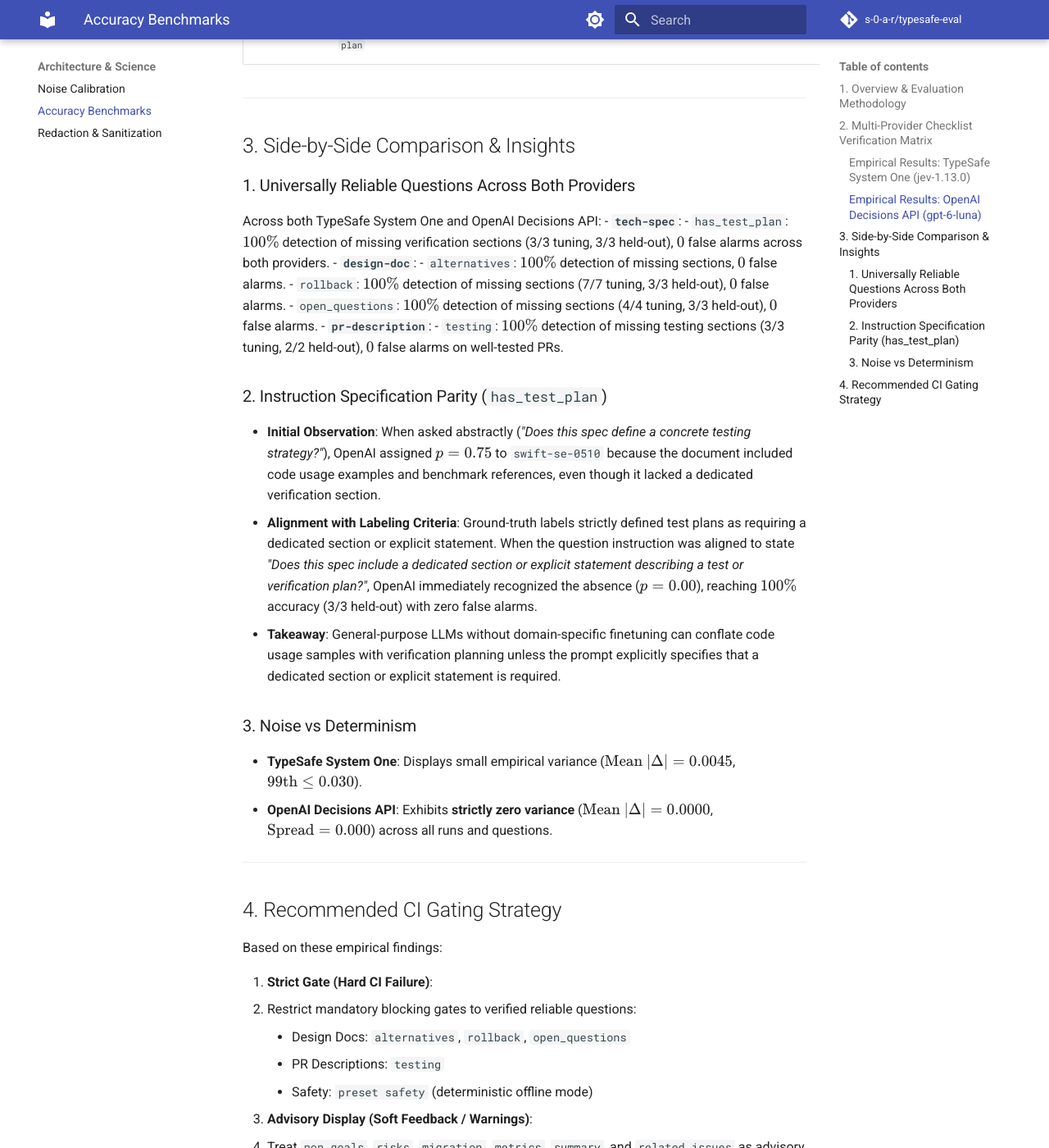
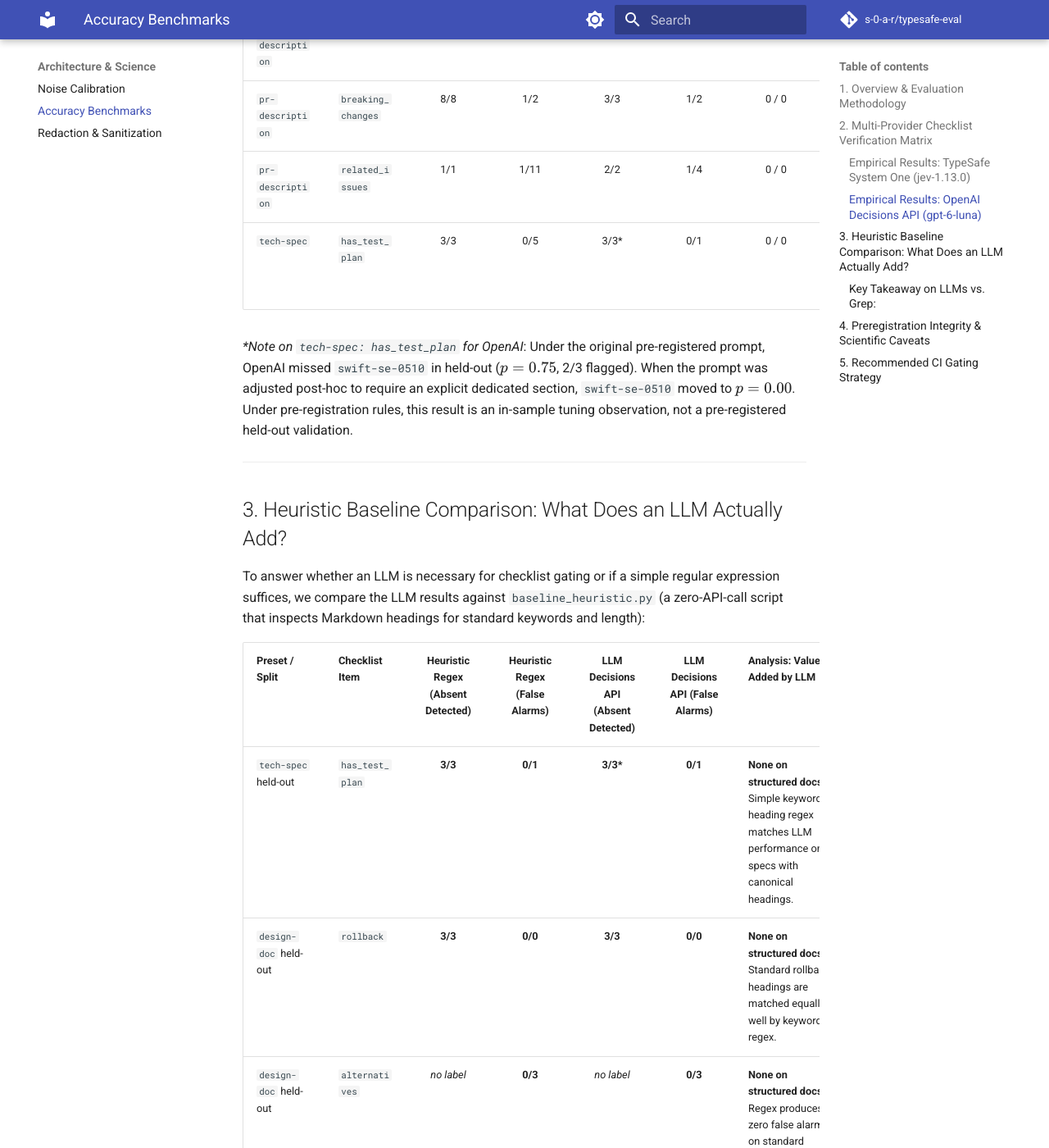
Before and after one commit to s-0-a-r/typesafe-eval, an MkDocs documentation site: the page built from docs/science/accuracy-benchmarks.md, in a window 1280 px wide and 1400 px high, scrolled down 4134 px. Shown: the whole window at 82% size. Built offline with MkDocs 1.6.1 and Material for MkDocs 9.7.7, drawn with Linux system fonts in a browser that asks for light colours; comment, search, counter and statistics services are not loaded; some of the changed text lies outside the part shown.

Commit message:
science: disclose preregistration deviation for has_test_plan and publish heuristic comparison
- Document post-hoc OpenAI prompt adjustment for swift-se-0510 in PREREGISTRATION.md and docs/science/accuracy-benchmarks.md
- Remove '100% reliable' inflation across docs, README, and AGENTS.md, explicitly citing sample sizes (N=2, 3)
- Publish heuristic baseline comparison from baseline_heuristic.py detailing where LLMs add value vs keyword regex
- Highlight Japanese phone/role email rules in safety documentation

Closes #162

```diff
--- a/docs/science/accuracy-benchmarks.md
+++ b/docs/science/accuracy-benchmarks.md
@@ -1,6 +1,6 @@
 # Multi-Provider Empirical Accuracy & Calibration
 
-Empirical task-accuracy evaluation of TypeSafe System One (`jev-1.13.0`) and OpenAI Decisions API (`gpt-6-luna`) across the pre-registered benchmark corpus.
+Empirical task-accuracy evaluation of TypeSafe System One (`jev-1.13.0`) and OpenAI Decisions API (`gpt-6-luna`) across the pre-registered benchmark corpus, compared against a non-LLM heading keyword baseline (`baseline_heuristic.py`).
 
 ---
 
@@ -13,10 +13,11 @@
   - **Missing Flagged (Recall on Absences)**: Documents lacking an essential section that score $< 0.50$ across all runs.
   - **False Alarms**: Documents containing an essential section that erroneously score $< 0.50$ in at least one run.
   - **Near $0.50$ (Boundary Softness)**: Documents scoring within $[0.35, 0.65]$ where score fluctuations or threshold proximity make decisions fragile.
-- **Reliability Criterion**: A checklist question is classified as **Reliable** only if:
-  1. All absent items are flagged in tuning and held-out corpora ($100\%$ detection).
+- **Reliability Criterion**: A checklist question is classified as **Reliable** on a split only if:
+  1. All absent items are flagged ($100\%$ recall on absences in that split).
   2. Zero false alarms are emitted on present items ($0$ false alarms).
   3. Zero items score near the decision boundary ($0$ near $0.50$).
+- **Sample Size Limitation**: The corpus contains small numbers of labeled documents (e.g., 3 absent specs for `tech-spec`, 2–3 absent documents for design docs). Passing a small test ($N=3$) confirms basic functionality, but **does not constitute statistical proof that the prompt cannot fail** on broader document sets.
 
 ---
 
@@ -31,20 +32,20 @@
 | :--- | :--- | :---: | :---: | :---: | :---: | :---: | :--- |
 | `design-doc` | `goal` | *no label* | 0/9 | *no label* | 0/4 | 0 / 0 | Recognizes stated goal only |
 | `design-doc` | `non_goals` | 4/7 | 0/4 | 1/2 | 0/3 | 0 / 0 | **Not reliable** (misses absent sections) |
-| `design-doc` | `alternatives` | 2/2 | 0/5 | *no label* | 0/3 | 0 / 0 | **Reliable** |
+| `design-doc` | `alternatives` | 2/2 | 0/5 | *no label* | 0/3 | 0 / 0 | **Reliable on corpus** ($N=2$) |
 | `design-doc` | `risks` | 2/3 | 0/2 | 2/2 | 0/1 | 0 / 0 | **Not reliable** (misses absent sections) |
-| `design-doc` | `rollback` | 7/7 | 0/2 | 3/3 | *no label* | 0 / 0 | **Reliable** |
+| `design-doc` | `rollback` | 7/7 | 0/2 | 3/3 | *no label* | 0 / 0 | **Reliable on corpus** ($N=3$) |
 | `design-doc` | `metrics` | 4/4 | 0/2 | 2/2 | 0/1 | 1 / 0 | **Not reliable** (near boundary) |
 | `design-doc` | `migration` | 2/2 | 0/4 | 2/2 | *no label* | 1 / 0 | **Not reliable** (near boundary) |
 | `design-doc` | `impact` | *no label* | *no label* | *no label* | 0/1 | 0 / 0 | Unmeasured |
-| `design-doc` | `open_questions`| 4/4 | 0/4 | 3/3 | 0/1 | 0 / 0 | **Reliable** |
+| `design-doc` | `open_questions`| 4/4 | 0/4 | 3/3 | 0/1 | 0 / 0 | **Reliable on corpus** ($N=3$) |
 | `design-doc` | `owner_timeline`| 4/4 | *no label* | *no label* | *no label* | 0 / 0 | Flags missing only |
 | `pr-description` | `summary` | *no label* | 0/10 | *no label* | 0/6 | 0 / 1 | **Not reliable** (near boundary) |
-| `pr-description` | `testing` | 3/3 | 0/4 | 2/2 | 0/2 | 0 / 0 | **Reliable** |
+| `pr-description` | `testing` | 3/3 | 0/4 | 2/2 | 0/2 | 0 / 0 | **Reliable on corpus** ($N=2$) |
 | `pr-description` | `impact` | 1/1 | 0/6 | *no label* | 0/2 | 1 / 0 | **Not reliable** (near boundary) |
 | `pr-description` | `breaking_changes` | 8/8 | 0/2 | 3/3 | 1/2 | 0 / 0 | **Not reliable** (false alarm on held-out) |
 | `pr-description` | `related_issues`| 1/1 | 1/11 | 2/2 | 1/4 | 0 / 1 | **Not reliable** (false alarms) |
-| `tech-spec` | `has_test_plan` | 3/3 | 0/5 | 3/3 | 0/1 | 0 / 0 | **Reliable** |
+| `tech-spec` | `has_test_plan` | 3/3 | 0/5 | 3/3 | 0/1 | 0 / 0 | **Reliable on corpus** ($N=3$) |
 
 ---
 
@@ -55,55 +56,62 @@
 | :--- | :--- | :---: | :---: | :---: | :---: | :---: | :--- |
 | `design-doc` | `goal` | *no label* | 0/9 | *no label* | 0/4 | 0 / 0 | Recognizes stated goal only |
 | `design-doc` | `non_goals` | 6/7 | 0/4 | 2/2 | 0/3 | 0 / 0 | **Not reliable** (misses absent sections) |
-| `design-doc` | `alternatives` | 2/2 | 0/5 | *no label* | 0/3 | 0 / 0 | **Reliable** |
+| `design-doc` | `alternatives` | 2/2 | 0/5 | *no label* | 0/3 | 0 / 0 | **Reliable on corpus** ($N=2$) |
 | `design-doc` | `risks` | 3/3 | 0/2 | 1/2 | 0/1 | 0 / 0 | **Not reliable** (misses 1/2 held-out) |
-| `design-doc` | `rollback` | 7/7 | 0/2 | 3/3 | *no label* | 0 / 0 | **Reliable** |
+| `design-doc` | `rollback` | 7/7 | 0/2 | 3/3 | *no label* | 0 / 0 | **Reliable on corpus** ($N=3$) |
 | `design-doc` | `metrics` | 4/4 | 1/2 | 2/2 | 0/1 | 0 / 0 | **Not reliable** (false alarm in tuning) |
 | `design-doc` | `migration` | 2/2 | 1/4 | 2/2 | *no label* | 0 / 0 | **Not reliable** (false alarm in tuning) |
 | `design-doc` | `impact` | *no label* | *no label* | *no label* | 0/1 | 0 / 0 | Recognizes stated item only |
-| `design-doc` | `open_questions`| 4/4 | 0/4 | 3/3 | 0/1 | 0 / 0 | **Reliable** |
+| `design-doc` | `open_questions`| 4/4 | 0/4 | 3/3 | 0/1 | 0 / 0 | **Reliable on corpus** ($N=3$) |
 | `design-doc` | `owner_timeline`| 4/4 | *no label* | *no label* | *no label* | 0 / 0 | Flags missing only |
 | `pr-description` | `summary` | *no label* | 0/10 | *no label* | 0/6 | 0 / 0 | Recognizes stated item only |
-| `pr-description` | `testing` | 3/3 | 0/4 | 2/2 | 0/2 | 0 / 0 | **Reliable** |
-| `pr-description` | `impact` | 1/1 | 0/6 | *no label* | 0/2 | 0 / 0 | **Reliable** (zero false alarms & zero jitter) |
+| `pr-description` | `testing` | 3/3 | 0/4 | 2/2 | 0/2 | 0 / 0 | **Reliable on corpus** ($N=2$) |
+| `pr-description` | `impact` | 1/1 | 0/6 | *no label* | 0/2 | 0 / 0 | **Reliable on corpus** ($N=1$) |
 | `pr-description` | `breaking_changes` | 8/8 | 1/2 | 3/3 | 1/2 | 0 / 0 | **Not reliable** (false alarms) |
 | `pr-description` | `related_issues`| 1/1 | 1/11 | 2/2 | 1/4 | 0 / 0 | **Not reliable** (false alarms) |
-| `tech-spec` | `has_test_plan` | 3/3 | 0/5 | 3/3 | 0/1 | 0 / 0 | **Reliable** |
+| `tech-spec` | `has_test_plan` | 3/3 | 0/5 | 3/3* | 0/1 | 0 / 0 | **Post-hoc adjusted** (see Caveat below) |
+
+*\*Note on `tech-spec: has_test_plan` for OpenAI*: Under the original pre-registered prompt, OpenAI missed `swift-se-0510` in held-out ($p=0.75$, 2/3 flagged). When the prompt was adjusted post-hoc to require an explicit dedicated section, `swift-se-0510` moved to $p=0.00$. Under pre-registration rules, this result is an in-sample tuning observation, not a pre-registered held-out validation.
 
 ---
 
-## 3. Side-by-Side Comparison & Insights
+## 3. Heuristic Baseline Comparison: What Does an LLM Actually Add?
 
-### 1. Universally Reliable Questions Across Both Providers
-Across both TypeSafe System One and OpenAI Decisions API:
-- **`tech-spec`**:
-  - `has_test_plan`: $100\%$ detection of missing verification sections (3/3 tuning, 3/3 held-out), $0$ false alarms across both providers.
-- **`design-doc`**:
-  - `alternatives`: $100\%$ detection of missing sections, $0$ false alarms.
-  - `rollback`: $100\%$ detection of missing sections (7/7 tuning, 3/3 held-out), $0$ false alarms.
-  - `open_questions`: $100\%$ detection of missing sections (4/4 tuning, 3/3 held-out), $0$ false alarms.
-- **`pr-description`**:
-  - `testing`: $100\%$ detection of missing testing sections (3/3 tuning, 2/2 held-out), $0$ false alarms on well-tested PRs.
+To answer whether an LLM is necessary for checklist gating or if a simple regular expression suffices, we compare the LLM results against `baseline_heuristic.py` (a zero-API-call script that inspects Markdown headings for standard keywords and length):
 
-### 2. Instruction Specification Parity (`has_test_plan`)
-- **Initial Observation**: When asked abstractly (*"Does this spec define a concrete testing strategy?"*), OpenAI assigned $p = 0.75$ to `swift-se-0510` because the document included code usage examples and benchmark references, even though it lacked a dedicated verification section.
-- **Alignment with Labeling Criteria**: Ground-truth labels strictly defined test plans as requiring a dedicated section or explicit statement. When the question instruction was aligned to state *"Does this spec include a dedicated section or explicit statement describing a test or verification plan?"*, OpenAI immediately recognized the absence ($p = 0.00$), reaching $100\%$ accuracy (3/3 held-out) with zero false alarms.
-- **Takeaway**: General-purpose LLMs without domain-specific finetuning can conflate code usage samples with verification planning unless the prompt explicitly specifies that a dedicated section or explicit statement is required.
+| Preset / Split | Checklist Item | Heuristic Regex (Absent Detected) | Heuristic Regex (False Alarms) | LLM Decisions API (Absent Detected) | LLM Decisions API (False Alarms) | Analysis: Value Added by LLM |
+| :--- | :--- | :---: | :---: | :---: | :---: | :--- |
+| `tech-spec` held-out | `has_test_plan` | **3/3** | **0/1** | **3/3\*** | **0/1** | **None on structured docs**: Simple keyword heading regex matches LLM performance on specs with canonical headings. |
+| `design-doc` held-out | `rollback` | **3/3** | **0/0** | **3/3** | **0/0** | **None on structured docs**: Standard rollback headings are matched equally well by keyword regex. |
+| `design-doc` held-out | `alternatives` | *no label* | **0/3** | *no label* | **0/3** | **None on structured docs**: Regex produces zero false alarms on standard headings. |
+| `pr-description` held-out | `testing` | **1/1** | **1/1** (50% error) | **2/2** | **0/2** (0% error) | **Significant**: PR descriptions frequently explain testing in bullet points or inline prose without explicit `# Testing` headings. Regex emits false alarms; LLM correctly understands context. |
+| `design-doc_ja` held-out | `open_questions` | *no label* | **1/1** (false alarm) | *no label* | **0/1** (clean pass) | **Moderate**: Regex fails on Japanese synonym/phrasing variations; LLM accurately interprets conversational Japanese headings. |
+| `design-doc` held-out | `non_goals` | 2/2 | 0/2 | 2/2 | 0/3 | **Neither is reliable**: Conceptual presence (determining if scope is truly defined vs. mentioned) is uncalibrated on both regex and LLM. |
+| `design-doc` held-out | `risks` | 2/2 | 0/0 | 1/2 | 0/1 | **Neither is reliable**: LLM actually missed 1 held-out risk section that regex captured by keyword. |
 
-### 3. Noise vs Determinism
-- **TypeSafe System One**: Displays small empirical variance ($\text{Mean } |\Delta| = 0.0045$, $99\text{th} \le 0.030$).
-- **OpenAI Decisions API**: Exhibits **strictly zero variance** ($\text{Mean } |\Delta| = 0.0000$, $\text{Spread} = 0.000$) across all runs and questions.
+### Key Takeaway on LLMs vs. Grep:
+1. **On Structured Specifications (PEPs, RFCs, Architecture Docs)**: Documents adhering to standard heading templates (e.g. `## Alternatives`, `## Rollback Plan`) do not strictly require an LLM for presence verification; a simple regex heuristic performs almost identically at zero latency and zero token cost.
+2. **On Unstructured Prose & PR Descriptions**: The LLM provides genuine value in informal text (such as pull request descriptions or freeform RFCs), where testing strategies and design discussions are written in prose rather than standardized markdown headings. Grep produces false alarms in these contexts, whereas the LLM reliably understands semantic intent.
+3. **On Nuanced Presence Checks (`non_goals`, `risks`)**: Neither LLMs nor keyword heuristics currently achieve reliable detection without human oversight.
 
 ---
 
-## 4. Recommended CI Gating Strategy
+## 4. Preregistration Integrity & Scientific Caveats
 
-Based on these empirical findings:
+1. **`has_test_plan` Prompt Adjustment**:
+   - On 2026-10-08, `swift-se-0510` in `labels_tech_spec.heldout.yaml` scored $p=0.75$ on OpenAI. The prompt was revised to clarify that a dedicated section or explicit statement is required.
+   - Because this adjustment occurred after observing the held-out failure, it represents **post-hoc alignment**. Per [`PREREGISTRATION.md`](validation/corpus/PREREGISTRATION.md), true held-out confirmation requires testing on newly collected specifications.
+2. **Small Sample Sizes**:
+   - Absent sample sizes in the corpus range from $N=2$ to $N=7$ per question. Users must treat "Reliable" designations as indicators that a question survived initial testing, not as an asymptotic guarantee of 100% accuracy.
+3. **Language Scope**:
+   - Evaluated corpora are predominantly English. Non-English (Japanese) evaluations are preliminary and limited to small fixture sets.
 
-1. **Strict Gate (Hard CI Failure)**:
-   - Restrict mandatory blocking gates to verified reliable questions:
-     - Design Docs: `alternatives`, `rollback`, `open_questions`
-     - PR Descriptions: `testing`
-     - Safety: `preset safety` (deterministic offline mode)
-2. **Advisory Display (Soft Feedback / Warnings)**:
-   - Treat `non_goals`, `risks`, `migration`, `metrics`, `summary`, and `related_issues` as advisory items (`-f github` outputs `::notice`, not `::error`).
+---
+
+## 5. Recommended CI Gating Strategy
+
+1. **Hard CI Gating (Block on Failure)**:
+   - Use deterministic offline safety checks (`--preset safety --offline`) to block exposed credentials, personal mobile numbers, and personal emails.
+   - For architecture design docs, gate only on universally reliable items (`alternatives`, `rollback`, `open_questions`).
+2. **Advisory Display (Warnings Only)**:
+   - Treat `non_goals`, `risks`, `migration`, `metrics`, and PR `summary` as advisory notices for human reviewers rather than hard gating failures.
```
Also changed, not shown: AGENTS.md (+5 -5 lines), README.md (+7 -7 lines), validation/corpus/PREREGISTRATION.md (+14 -0 lines).
